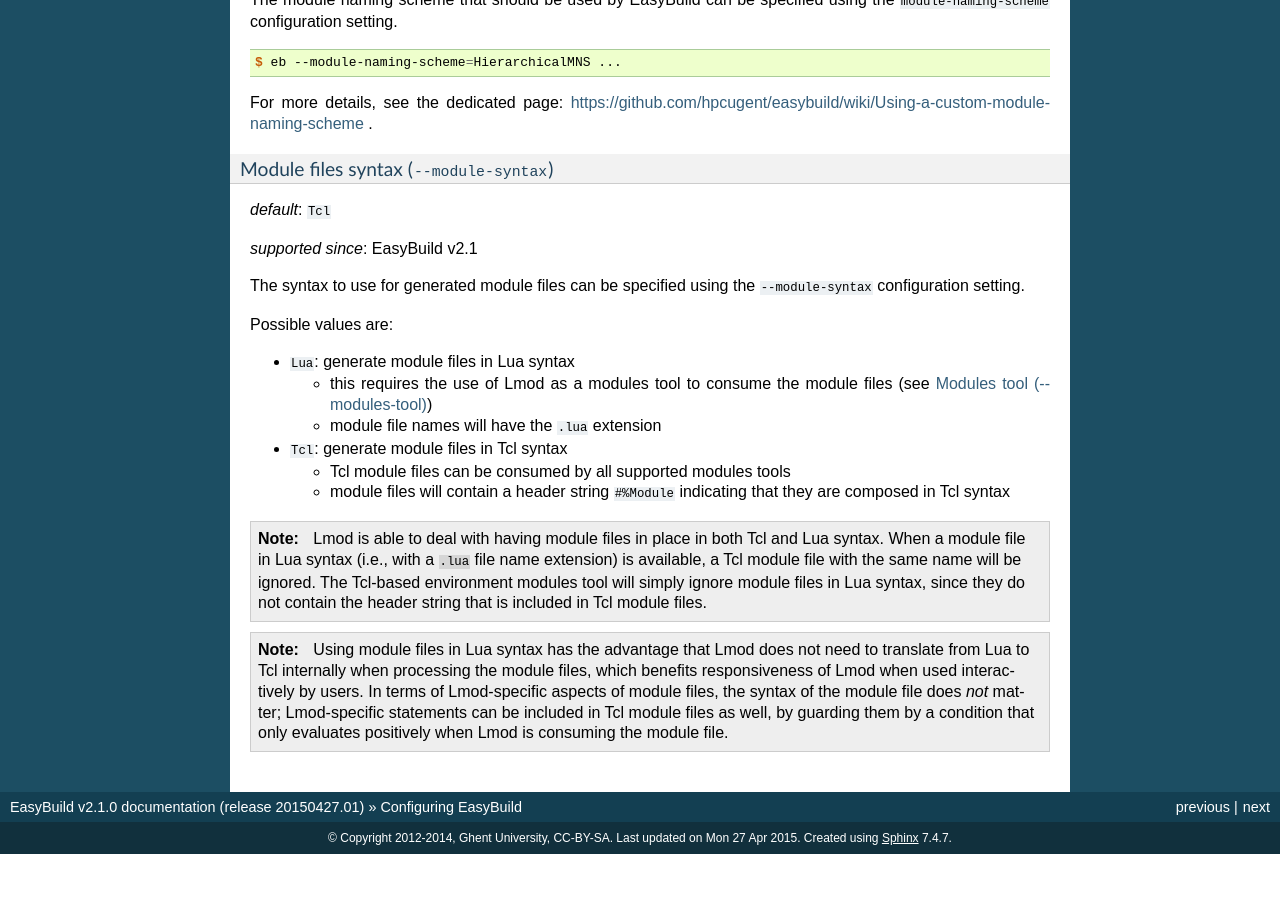
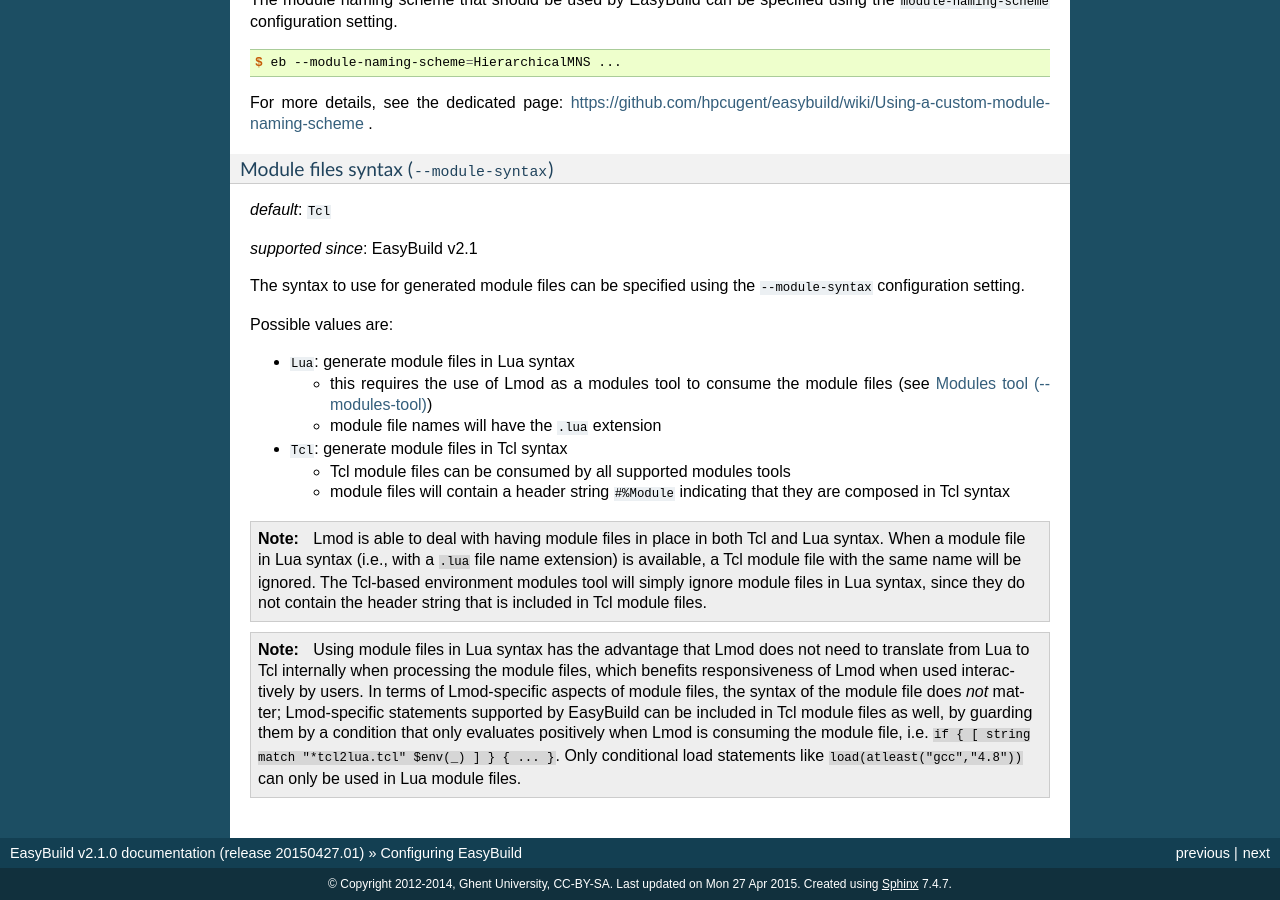
Before and after one commit to easybuilders/easybuild, a Sphinx documentation site: the page built from docs/Configuration.rst, in a window 1280 px wide and 900 px high, scrolled down 9967 px. Built offline with Sphinx 7.4.7, drawn with Linux system fonts in a browser that asks for light colours; before the commit the page ends 10821 px from its top, so only the background shows below that.

Commit message:
mention Lmod-specific condition + conditional loads

```diff
--- a/docs/Configuration.rst
+++ b/docs/Configuration.rst
@@ -647,5 +647,7 @@ Possible values are:
   Using module files in Lua syntax has the advantage that Lmod does not need to translate from Lua to Tcl internally
   when processing the module files, which benefits responsiveness of Lmod when used interactively by users. In terms
   of Lmod-specific aspects of module files, the syntax of the module file does *not* matter; Lmod-specific statements
-  can be included in Tcl module files as well, by guarding them by a condition that only evaluates positively when
-  Lmod is consuming the module file.
+  supported by EasyBuild can be included in Tcl module files as well, by guarding them by a condition that only
+  evaluates positively when Lmod is consuming the module file, i.e.
+  ``if { [ string match "*tcl2lua.tcl" $env(_) ] } { ... }``. Only conditional load statements like
+  ``load(atleast("gcc","4.8"))`` can only be used in Lua module files.
```
